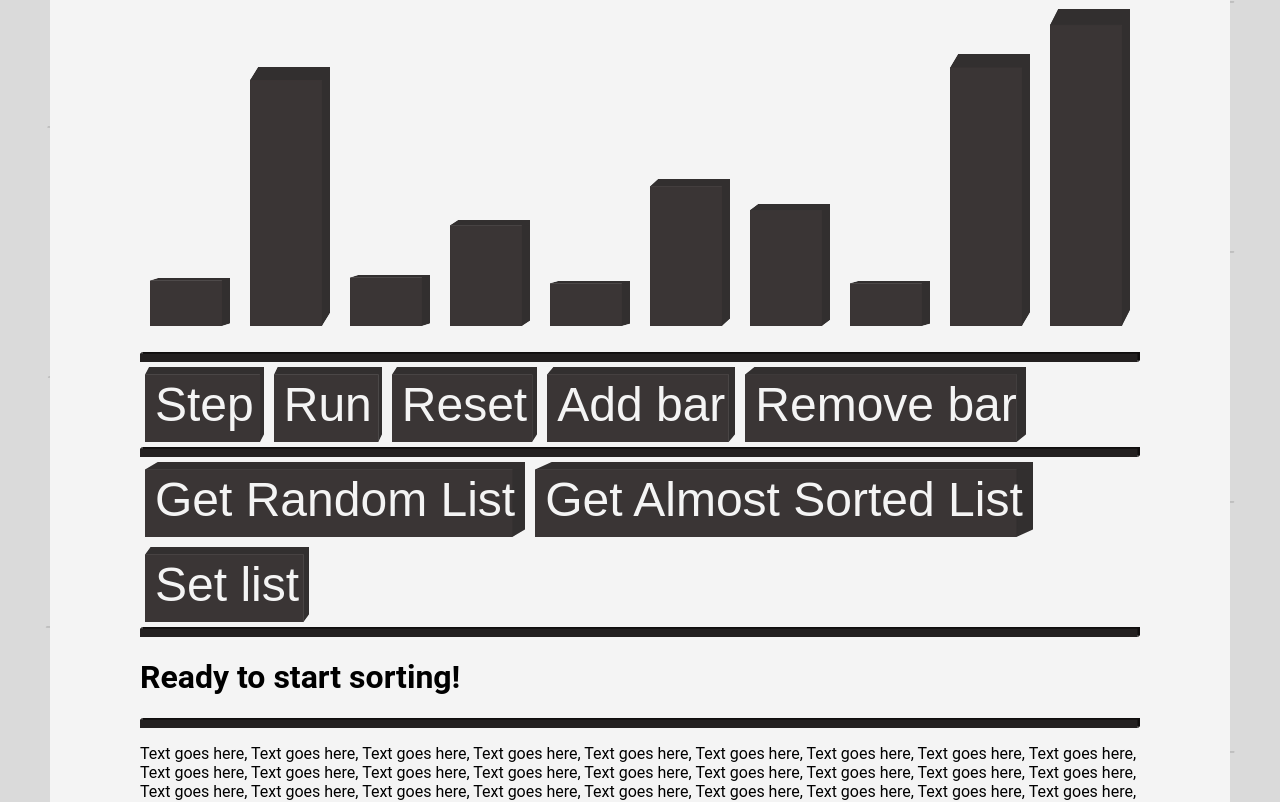
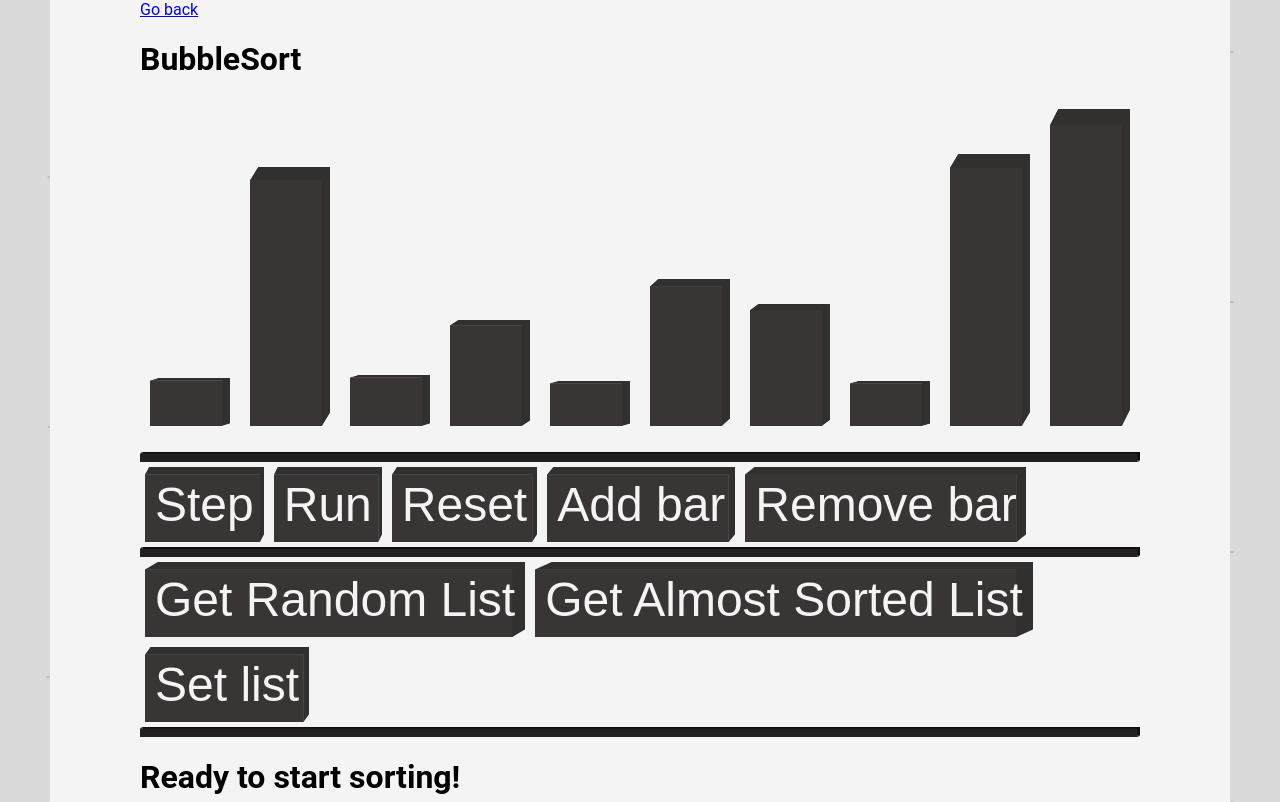
Before and after one commit to OtavioPiza/algorithm-visualizer, a React (Create React App) app: page /bubblesort in a window 1280 px wide. Shown: the top 802 px of the page. Built offline with nearby package versions, Linux system fonts and the light colour scheme.

Commit message:
Added header component!

```diff
--- a/src/BubbleSort.js
+++ b/src/BubbleSort.js
@@ -3,12 +3,14 @@ import './styles/App.css';
 import bubbleSort from './algorithms/bubbleSort'
 import arrayManager from './services/arrayManager';
 import ArraySorter from './components/ArraySorter'
+import Header from './components/Header'
 
 
 const BubbleSort = () => {
 
   return (
     <div className='container'>
+        <Header title={"BubbleSort"} link={"/"} />
         <ArraySorter barList={ arrayManager.getRandomList(10) } sortingAlgorithm={ bubbleSort }/>
     </div>
   );
--- /dev/null
+++ b/src/components/Header.js
@@ -0,0 +1,15 @@
+import React from 'react'
+
+const Header = ({link, title}) => {
+
+    return (
+        <div className="header">
+            <a href={link}> Go back </a>
+            <h1>
+                {title}
+            </h1>
+        </div>
+    )
+}
+
+export default Header
```
